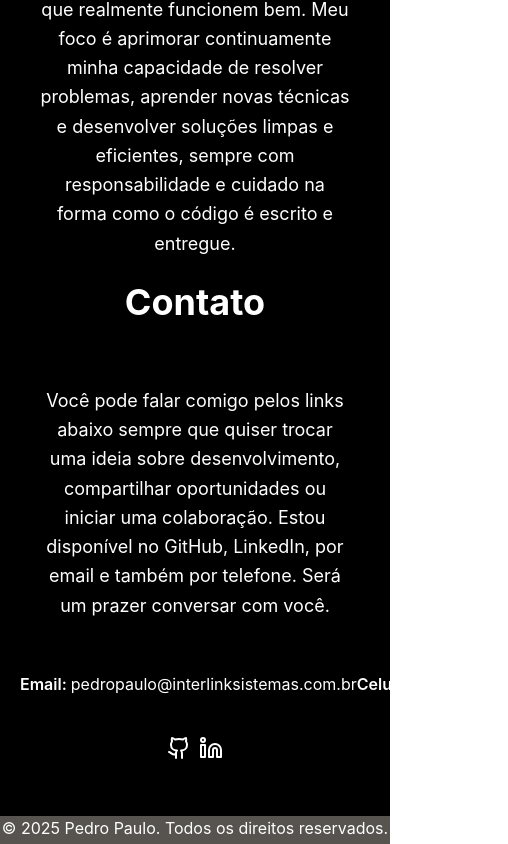
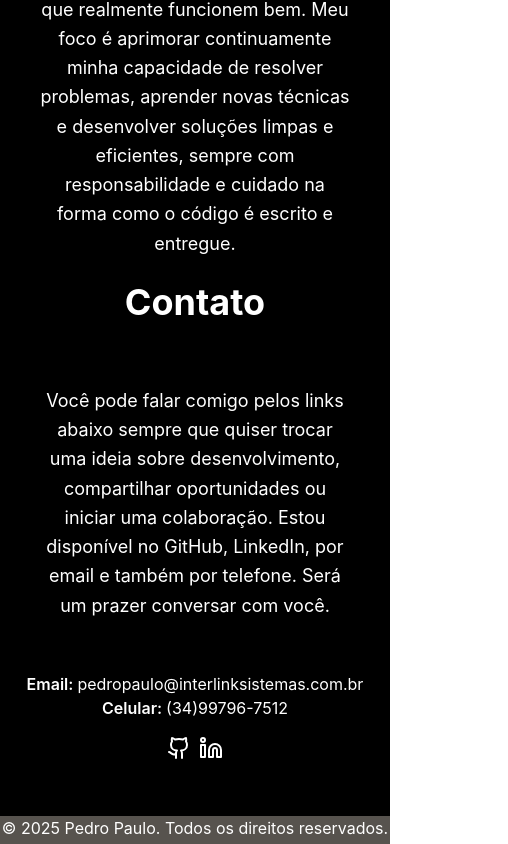
Before and after one commit to P3dr0PRR/Portif-lio, a React (Vite) app: page / in a window 390 px wide. Shown: the part 3913-4757 px from the top of the page, 508 px wide, since content can reach past the window. Built offline with nearby package versions, Linux system fonts and the light colour scheme.

Commit message:
Ajuste da responsividade na aba Contato

```diff
--- a/src/Body/Contato.jsx
+++ b/src/Body/Contato.jsx
@@ -12,8 +12,8 @@ export function Contato() {
         por telefone. Será um prazer conversar com você.
       </h3>
 
-      <div className="flex flex-col my-12 w-full text-white p-1 gap-4">
-        <div className="flex justify-between px-4">
+      <div className="flex flex-col justify-center items-center  my-12 w-full text-white p-1 gap-4">
+        <div className="flex flex-col md:flex-row  items-center justify-between md:justify-evenly w-full px-4">
           <div className="flex">
             <p className="mr-1 font-semibold">Email: </p>
             <p> pedropaulo@interlinksistemas.com.br</p>
```
